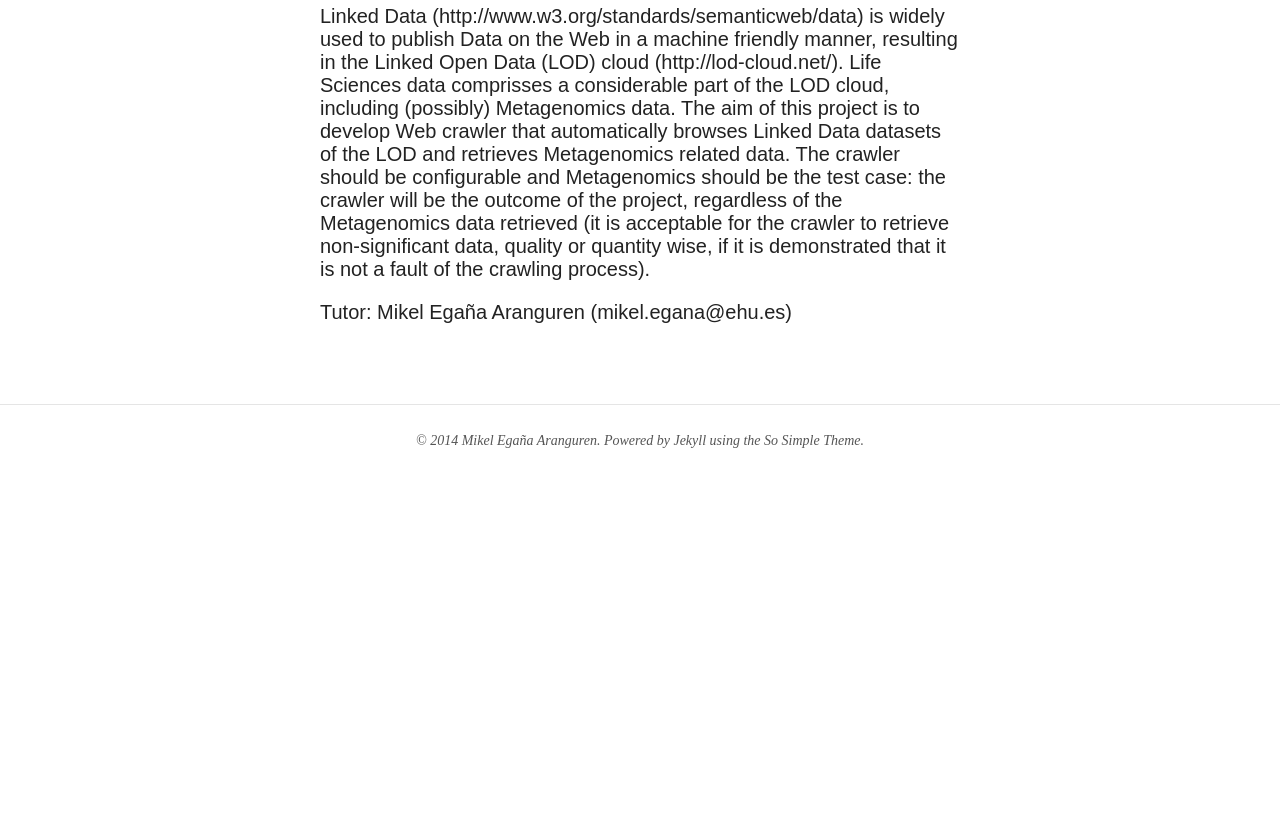
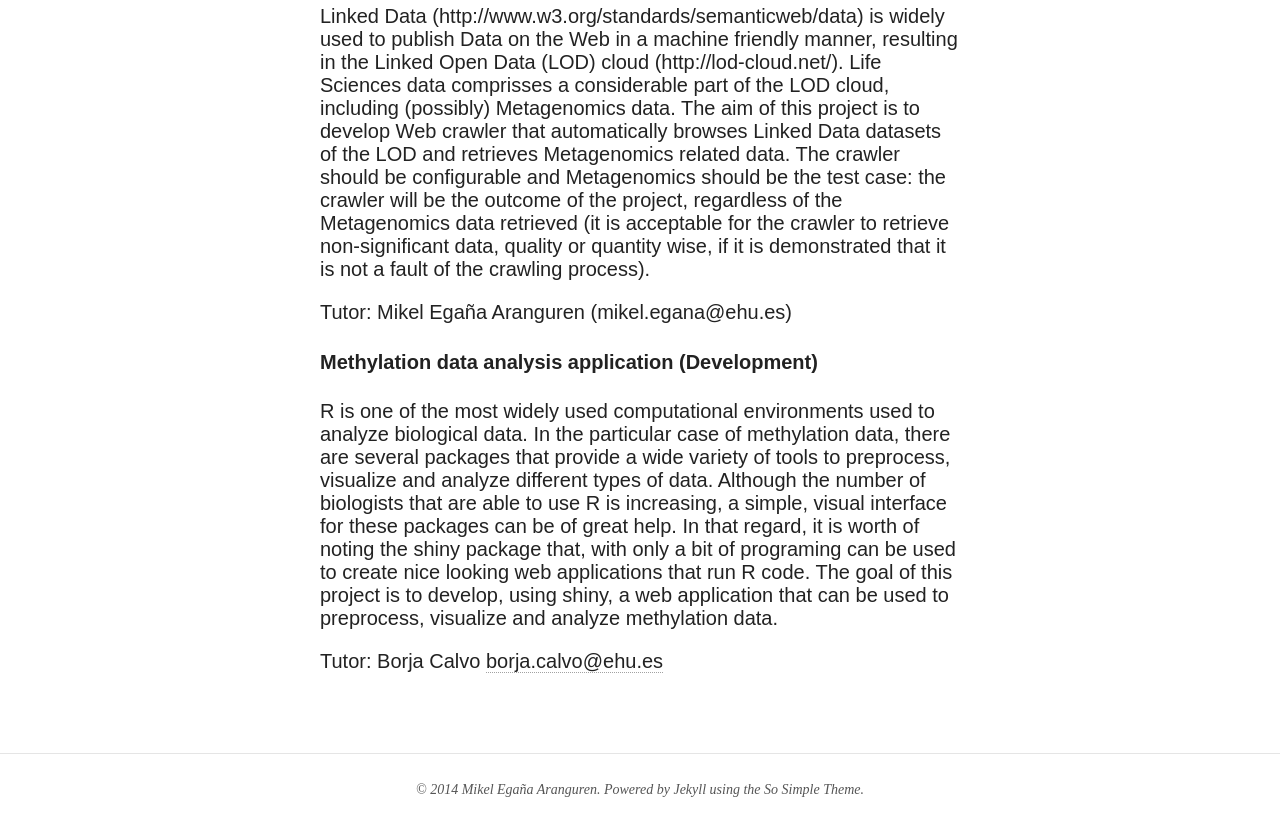
Before and after one commit to mikel-egana-aranguren/EHU-MSc-Bioinformatics, a Jekyll site: the page built from projects.md, in a window 1280 px wide and 900 px high, scrolled down 1070 px. Shown: the top 836 px of the window. Built offline with Jekyll 4.4.1, drawn with Linux system fonts in a browser that asks for light colours; nearby versions of some CDN libraries; before the commit the page ends 1621 px from its top, so only the background shows below that.

Commit message:
New project by Borja

```diff
--- a/projects.md
+++ b/projects.md
@@ -32,3 +32,9 @@ Available projects
 Linked Data (http://www.w3.org/standards/semanticweb/data) is widely used to publish Data on the Web in a machine friendly manner, resulting in the Linked Open Data (LOD) cloud (http://lod-cloud.net/). Life Sciences data comprisses a considerable part of the LOD cloud, including (possibly) Metagenomics data. The aim of this project is to develop Web crawler that automatically browses Linked Data datasets of the LOD and retrieves Metagenomics related data. The crawler should be configurable and Metagenomics should be the test case: the crawler will be the outcome of the project, regardless of the Metagenomics data retrieved (it is acceptable for the crawler to retrieve non-significant data, quality or quantity wise, if it is demonstrated that it is not a fault of the crawling process).
 
 Tutor: Mikel Egaña Aranguren (mikel.egana@ehu.es)
+
+#### Methylation data analysis application (Development)
+
+R is one of the most widely used computational environments used to analyze biological data. In the particular case of methylation data, there are several packages that provide a wide variety of tools to preprocess, visualize and analyze different types of data. Although the number of biologists that are able to use R is increasing, a simple, visual interface for these packages can be of great help. In that regard, it is worth of noting the shiny package that, with only a bit of  programing can be used to create nice looking web applications that run R code. The goal of this project is to develop, using shiny, a web application that can be used to preprocess, visualize and analyze methylation data.
+
+Tutor: Borja Calvo <borja.calvo@ehu.es>
```
